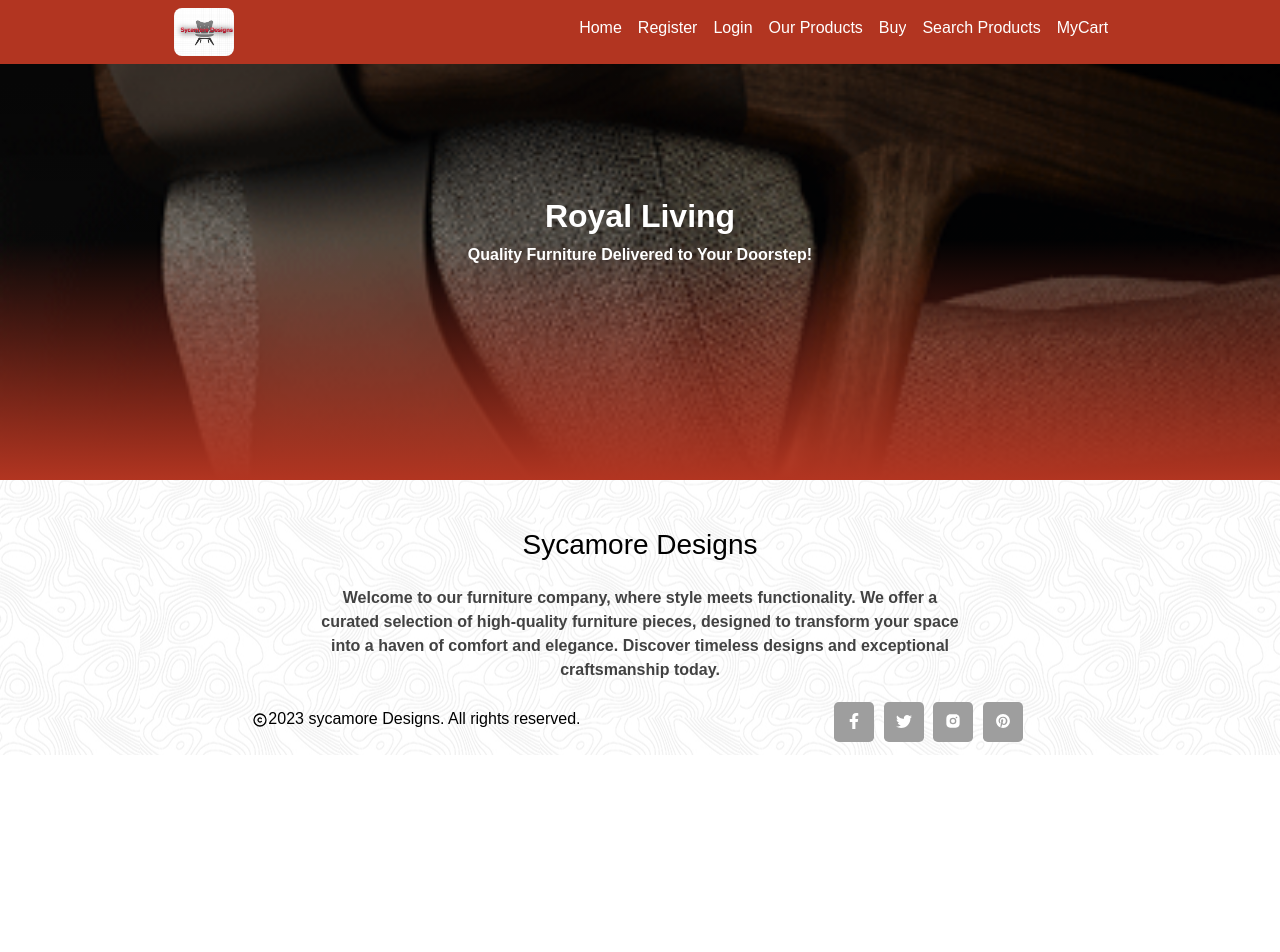
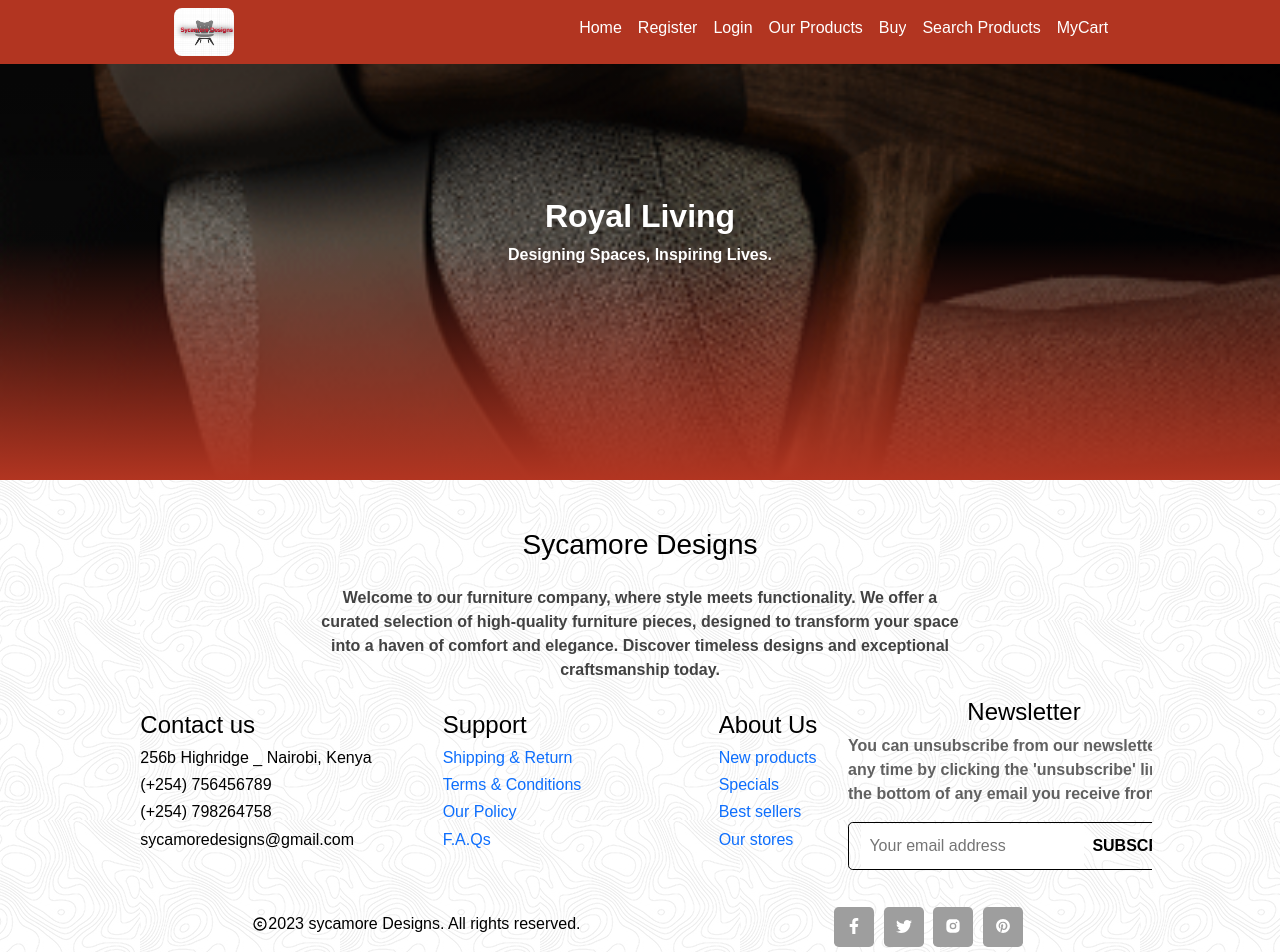
Before and after one commit to Roche001/FurniFusion, a React (Create React App) app: page / in a window 1280 px wide. Shown: the top 952 px of the page. Before the commit the page ends 800 px from the top, so only its background shows below. Built offline with nearby package versions, Linux system fonts and the light colour scheme; a web font is replaced by a local one.

Commit message:
update changes

```diff
--- a/src/components/footer/Footer.css
+++ b/src/components/footer/Footer.css
@@ -23,6 +23,44 @@
   color: #424242;
   margin-top: 1rem;
 }
+.footer-detail {
+  display: grid;
+  grid-template-columns: repeat(4, 1fr);
+  place-items: center;
+  width: 80vw;
+  margin-left: auto;
+  margin-right: auto;
+}
+.footer-contact {
+  color: #000000;
+}
+.footer-news {
+  display: flex;
+  flex-direction: column;
+  align-items: center;
+  justify-content: center;
+}
+.footer-news p {
+  color: #616161;
+}
+.news {
+  display: flex;
+  align-items: center;
+  justify-content: center;
+  border: #000000 1px solid;
+  height: 3rem;
+  width: 22rem;
+  border-radius: 0.3rem;
+}
+input {
+  height: 2.8rem;
+  padding: 0.5rem;
+}
+.footer-button {
+  margin-left: 0.5rem;
+  background: transparent;
+  font-weight: 700;
+}
 .footer-socials {
   display: flex;
   justify-content: space-around;
@@ -31,6 +69,7 @@
   margin-right: auto;
   width: 80vw;
   margin-bottom: 0.5rem;
+  margin-top: 2rem;
 }
 .socials-two {
   display: flex;
--- a/src/components/footer/Footer.jsx
+++ b/src/components/footer/Footer.jsx
@@ -2,7 +2,7 @@ import React from "react";
 import "./Footer.css";
 import { Link } from "react-router-dom";
 import { TbCopyright } from "react-icons/tb";
-import { foot } from "../../footer";
+import { foot, contact, support, about } from "../../footer";
 
 const Footer = () => {
   return (
@@ -16,6 +16,53 @@ const Footer = () => {
           to transform your space into a haven of comfort and elegance. Discover
           timeless designs and exceptional craftsmanship today.
         </p>
+      </div>
+      <div className="footer-detail">
+        <div className="footer-contact">
+          <h4>Contact us</h4>
+          {contact.map((item, index) => {
+            return (
+              <div key={index} className="contact-one">
+                <h6>{item.title}</h6>
+              </div>
+            );
+          })}
+        </div>
+        <div className="footer-support">
+          <h4>Support</h4>
+          {support.map((item, index) => {
+            return (
+              <div key={index} className="support-one">
+                <Link to={item.titleLink} id="about">
+                  <h6>{item.title}</h6>
+                </Link>
+              </div>
+            );
+          })}
+        </div>
+        <div className="footer-us">
+          <h4>About Us</h4>{" "}
+          {about.map((item, index) => {
+            return (
+              <div key={index} className="about-one">
+                <Link to={item.titleLink} id="about">
+                  <h6>{item.title}</h6>
+                </Link>
+              </div>
+            );
+          })}
+        </div>
+        <div className="footer-news">
+          <h4>Newsletter</h4>
+          <p>
+            You can unsubscribe from our newsletter at any time by clicking the
+            'unsubscribe' link at the bottom of any email you receive from us.
+          </p>
+          <div className="news">
+            <input type="text" placeholder="Your email address" />
+            <button className="footer-button">SUBSCRIBE</button>
+          </div>
+        </div>
       </div>
       <div className="footer-socials">
         <div className="socials-one">
--- a/src/components/home/Home.jsx
+++ b/src/components/home/Home.jsx
@@ -7,7 +7,7 @@ const Home = () => {
       <div className="home-banner">
         {" "}
         <h2>Royal Living</h2>
-        <p>Quality Furniture Delivered to Your Doorstep!</p>
+        <p>Designing Spaces, Inspiring Lives.</p>
       </div>
       <div className="home-cat"></div>
     </div>
--- a/src/footer.js
+++ b/src/footer.js
@@ -8,3 +8,24 @@ export const foot = [
   { title: <RiInstagramFill />, titleDes: "https://www.instagram.com/" },
   { title: <ImPinterest />, titleDes: "https://www.pinterest.com/" },
 ];
+export const contact = [
+  { title: "256b Highridge _ Nairobi, Kenya" },
+  { title: "(+254) 756456789" },
+  { title: "(+254) 798264758" },
+  { title: "sycamoredesigns@gmail.com" },
+];
+export const support = [
+  { title: "Shipping & Return", titleLink: "/Shipping" },
+  { title: "Terms & Conditions", titleLink: "/Terms" },
+  { title: "Our Policy", titleLink: "/Policy" },
+  { title: "F.A.Qs", titleLink: "/FAQ" },
+];
+export const about = [
+  { title: "New products", titleLink: "/NewProducts" },
+  { title: "Specials", titleLink: "/Specials" },
+  {
+    title: "Best sellers",
+    titleLink: "/Best",
+  },
+  { title: "Our stores", titleLink: "/stores" },
+];
```
